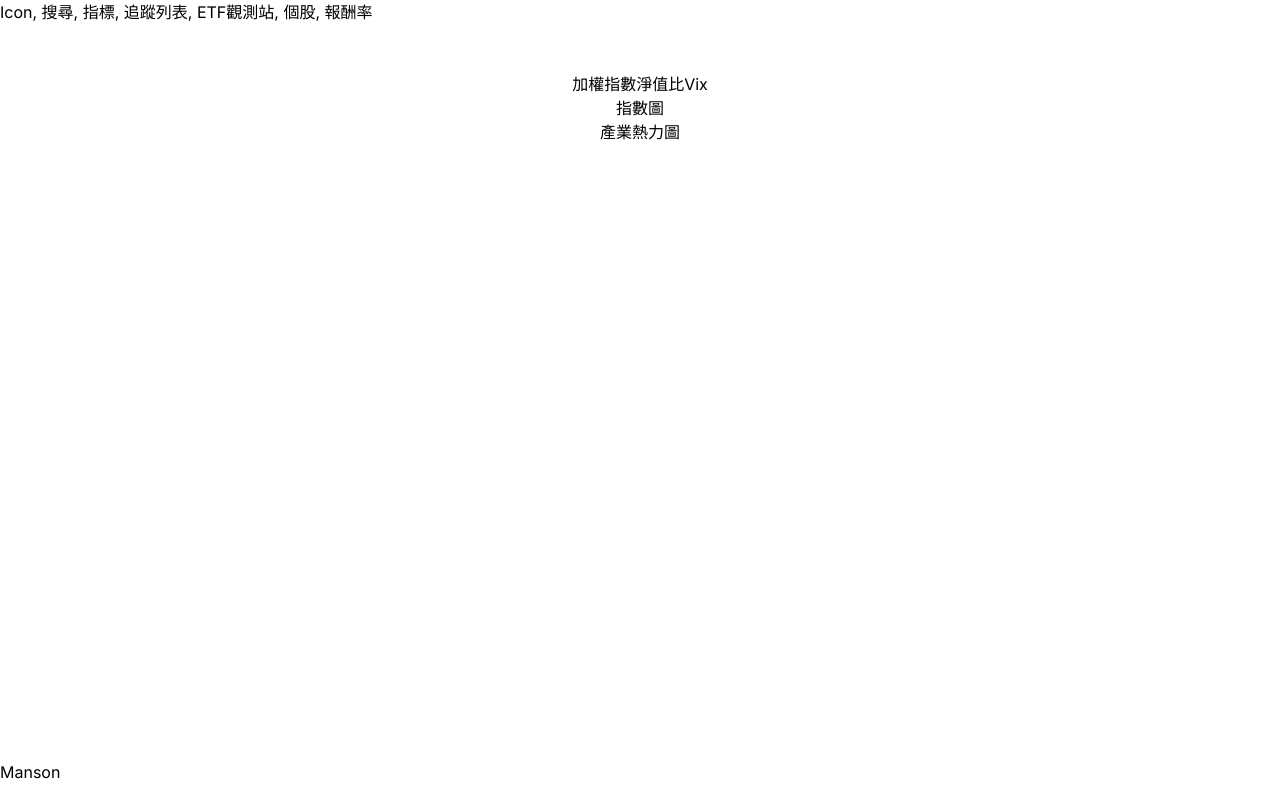
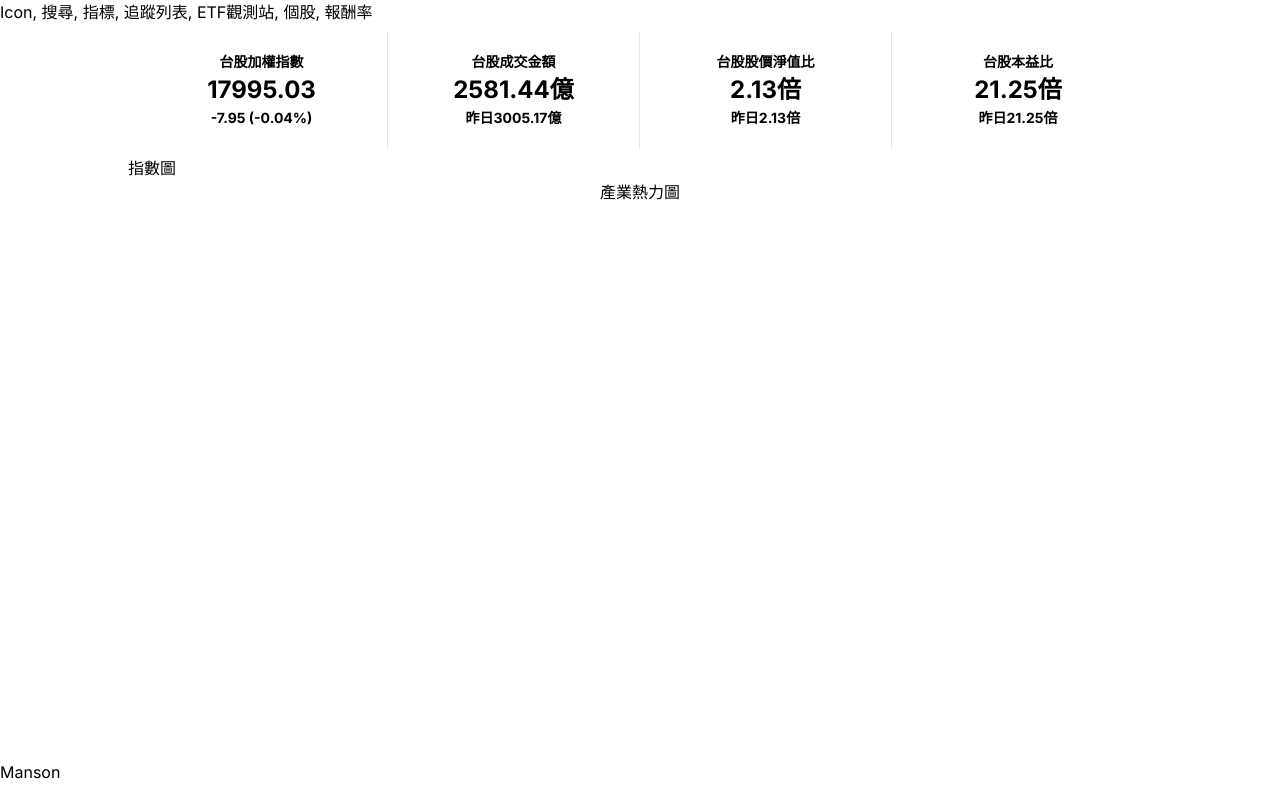
Before and after one commit to 70928manson/NextJS-stock-dashboard, a Next.js app: page / in a window 1280 px wide. Built offline with nearby package versions, Linux system fonts and the light colour scheme.

Commit message:
feat: implement MarketItem component for home page

```diff
--- /dev/null
+++ b/app/components/home/MarketItem.tsx
@@ -0,0 +1,30 @@
+import React from 'react';
+import clsx from 'clsx';
+
+interface marketItem {
+    title: string;
+    value: string;
+    misc: string;
+    status?: string;
+}
+
+export default function MarketItem({
+    title,
+    value,
+    misc,
+    status,
+}: marketItem) {
+  return (
+    <div className="flex flex-col p-4 justify-center items-center w-[25%] border-r last:border-0">
+      <div className="text-sm font-bold leading-7">{title}</div>
+      <div className={clsx("text-2xl font-bold leading-7", {
+        'text-stock-red': status === "up",
+        'text-stock-green': status === "down"
+      })}>{value}</div>
+      <div className={clsx("text-sm font-bold leading-7", {
+        'text-stock-red': status === "up",
+        'text-stock-green': status === "down"
+      })}>{misc}</div>
+    </div>
+  )
+}
--- a/app/page.tsx
+++ b/app/page.tsx
@@ -1,20 +1,20 @@
 import Image from "next/image";
+import MarketItem from "./components/home/MarketItem";
 
 export default function Home() {
   return (
-    <main className="flex min-h-main-content flex-col items-center p-12">
-      <div className="flex">
-        <div>
-          加權指數
-        </div>
-        <div>
-          淨值比
-        </div>
-        <div>
-          Vix
+    <main className="flex min-h-main-content flex-col items-center">
+      <div className="max-w-[1140px] w-[80%] m-home-market-info">
+        <div className="w-full overflow-hidden relative bg-white rounded shadow-home-market-info my-auto">
+          <div className="flex m-2">
+            <MarketItem title={"台股加權指數"} value={`17995.03`} misc={`-7.95 (-0.04%)`} status={`down`} />
+            <MarketItem title={"台股成交金額"} value={`2581.44億`} misc={`昨日3005.17億`} />
+            <MarketItem title={"台股股價淨值比"} value={`2.13倍`} misc={`昨日2.13倍`} />
+            <MarketItem title={"台股本益比"} value={`21.25倍`} misc={`昨日21.25倍`} />
+          </div>
+          <div>指數圖</div>
         </div>
       </div>
-      <div>指數圖</div>
       <div>
         產業熱力圖
       </div>
```
